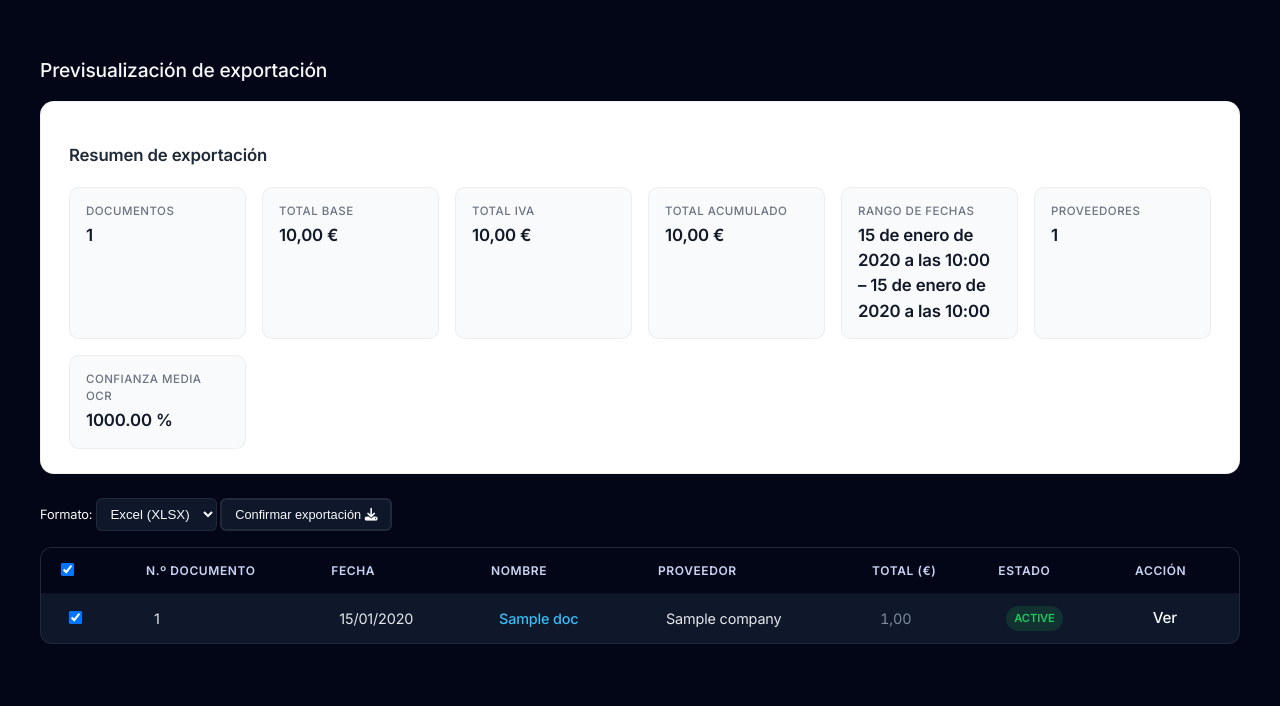
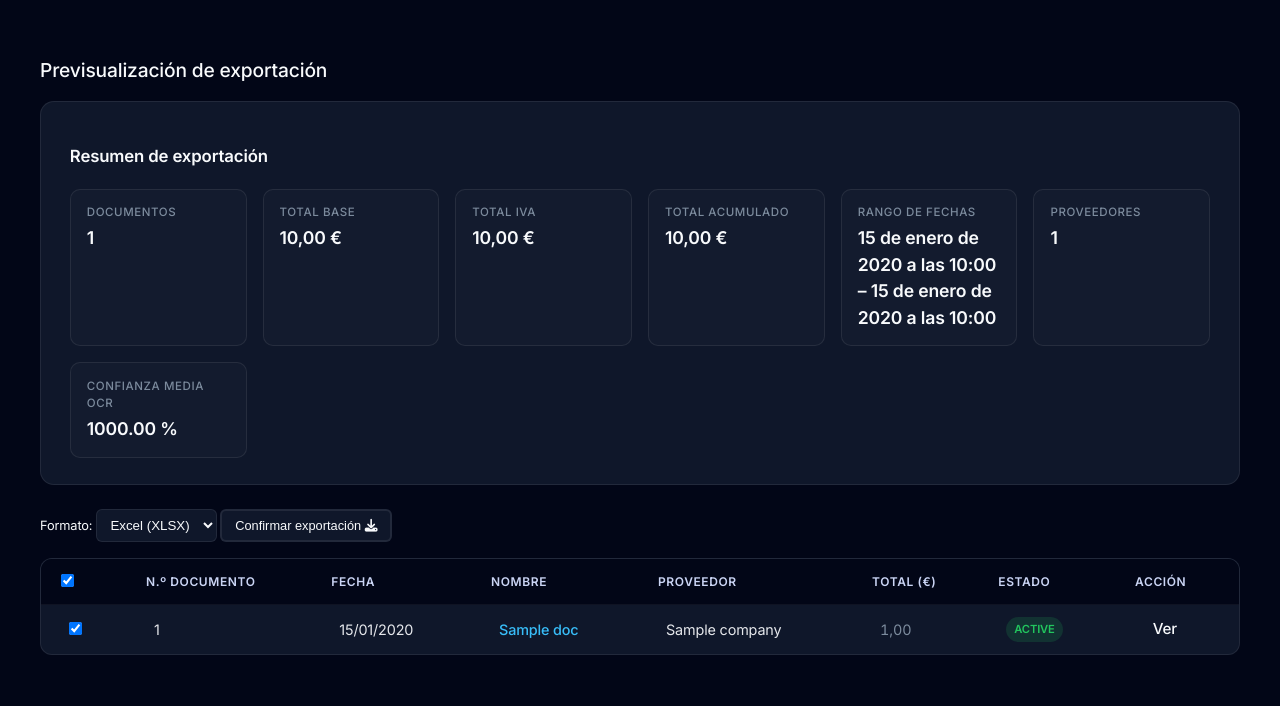
Before and after one commit to jesuslj0/facturia, a Django app: template templates/public/documents/document_export_preview.html in a window 1280 px wide. Shown: the part 94-800 px from the top of the page. Run offline with Django 5.2, Linux system fonts and the light colour scheme; the template is opened without the code that fills it: most values are stand-ins (such as "Sample title", 1, 10 or a date in 2020); data that the repository does not hold is empty.

Commit message:
Retocando estilos preview

```diff
--- a/documents/selectors/document_selector.py
+++ b/documents/selectors/document_selector.py
@@ -28,11 +28,11 @@ class DocumentSelector:
         doc_status = filters.get("doc_status")
 
         if doc_status == "archived":
-            qs = DocumentSelector.archived(client)
-        elif doc_status == "active":
-            qs = qs.filter(is_archived=False)
+            qs = qs.filter(is_archived=True)
         elif doc_status == "all":
             pass
+        else:
+            qs = qs.filter(is_archived=False)
 
         if filters.get("query"):
             qs = qs.filter(
--- a/static/css/documents/export_preview.css
+++ b/static/css/documents/export_preview.css
@@ -9,12 +9,12 @@
     color: var(--body-fg-color);
 }
 
-/* Export summary container */
+/* Export summary */
 .export-summary {
-    background: #ffffff;
-    border: 1px solid rgba(0,0,0,0.06);
+    background: var(--card-bg-color);
+    border: 1px solid var(--border-color);
     border-radius: 14px;
-    padding: 1.5rem 1.75rem;
+    padding: 1.6rem 1.8rem;
     margin-bottom: 1.5rem;
 }
 
@@ -22,33 +22,33 @@
 .export-summary h3 {
     font-size: 1.05rem;
     font-weight: 600;
-    color: #1f2937;
+    color: var(--body-fg-color);
     margin-bottom: 1.2rem;
 }
 
-/* Grid layout */
+/* Grid */
 .summary-grid {
     display: grid;
-    grid-template-columns: repeat(auto-fit, minmax(160px, 1fr));
+    grid-template-columns: repeat(auto-fit, minmax(170px, 1fr));
     gap: 1rem;
 }
 
-/* Each stat card */
+/* Cards */
 .summary-item {
-    background: #f9fafb;
-    border: 1px solid rgba(0,0,0,0.05);
+    background: rgba(255,255,255,0.02);
+    border: 1px solid var(--border-color);
     border-radius: 10px;
     padding: 0.9rem 1rem;
     display: flex;
     flex-direction: column;
-    gap: 0.2rem;
+    gap: 0.25rem;
     transition: all .15s ease;
 }
 
-/* subtle hover for SaaS feel */
+/* subtle hover */
 .summary-item:hover {
-    background: #ffffff;
-    border-color: rgba(0,0,0,0.08);
+    background: rgba(255,255,255,0.04);
+    border-color: rgba(255,255,255,0.12);
 }
 
 /* Label */
@@ -56,35 +56,42 @@
     font-size: 0.72rem;
     font-weight: 500;
     text-transform: uppercase;
-    letter-spacing: .04em;
-    color: #6b7280;
+    letter-spacing: .05em;
+    color: var(--muted-color);
 }
 
 /* Value */
 .summary-item .value {
-    font-size: 1.05rem;
+    font-size: 1.1rem;
     font-weight: 600;
-    color: #111827;
+    color: var(--body-fg-color);
 }
 
-/* Large values (money) slightly stronger */
-.summary-item .value:has(+ .currency),
-.summary-item .value.currency {
+/* Numbers (money / totals) slightly emphasized */
+.summary-item .value strong,
+.summary-item.money .value {
+    color: var(--enfasis-color);
     font-weight: 700;
 }
 
-/* Responsive tightening */
+/* KPI highlight (optional class) */
+.summary-item.kpi {
+    border-color: var(--enfasis-color-dark);
+    background: rgba(56,189,248,0.05);
+}
+
+/* Responsive */
 @media (max-width: 640px) {
     .export-summary {
-        padding: 1.2rem;
+        padding: 1.3rem;
     }
 
     .summary-grid {
-        gap: 0.7rem;
+        gap: 0.8rem;
     }
 
     .summary-item {
-        padding: 0.7rem 0.8rem;
+        padding: 0.75rem 0.8rem;
     }
 
     .summary-item .value {
```
